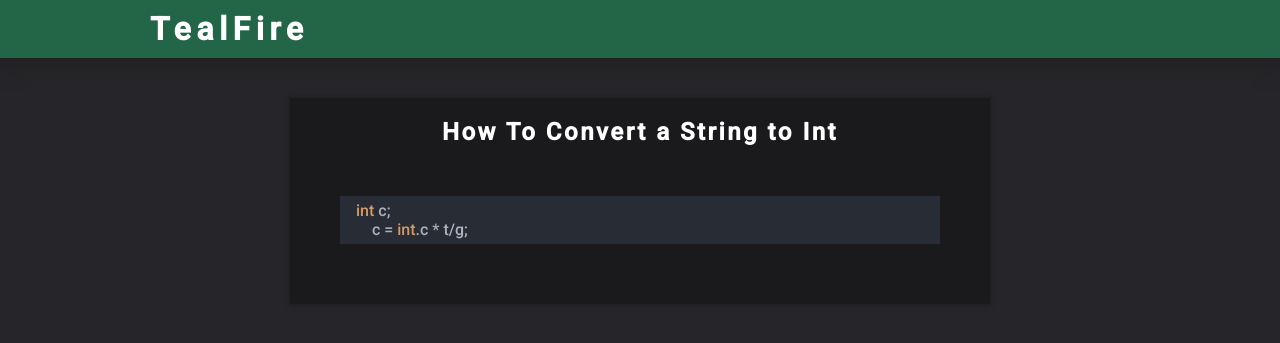
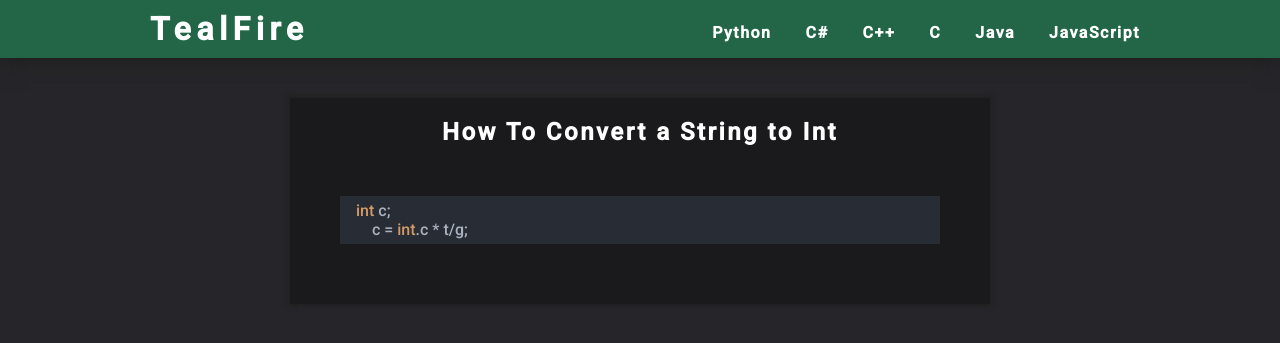
Before and after one commit to DerTyp7/tealcode-django-python, a Django app: page / in a window 1280 px wide. Shown: the top 343 px of the page. Run offline with Django 3.2, Linux system fonts and the light colour scheme.

Commit message:
added header links

```diff
--- a/TealCode/main/static/main/css/style.css
+++ b/TealCode/main/static/main/css/style.css
@@ -21,6 +21,31 @@ body header{
 body header h1{
     letter-spacing: 5.5px;
 }
+
+body header div{
+    float: right;
+    margin-top: -25px;
+    margin-right: 100px;
+}
+
+
+body header div a{
+    letter-spacing: 1.5px;
+    padding-right: 30px;
+    cursor:pointer;
+    transition: 0.1s;
+    transition-timing-function: linear;
+    font-weight: bold;
+}
+
+
+body header div a:hover{
+    color:rgb(226, 4, 255);
+
+    text-decoration: underline;
+}
+
+
 
 body main #main-content{
     background-color: rgb(26, 26, 29);
--- a/TealCode/main/templates/main/base.html
+++ b/TealCode/main/templates/main/base.html
@@ -19,7 +19,14 @@
     <header>
         <h1>TealFire</h1>
 
-        <div></div>
+        <div>
+            <a>Python</a>
+            <a>C#</a>
+            <a>C++</a>
+            <a>C</a>
+            <a>Java</a>
+            <a>JavaScript</a>
+        </div>
     </header>
     <main>
         <div id="main-content">
```
